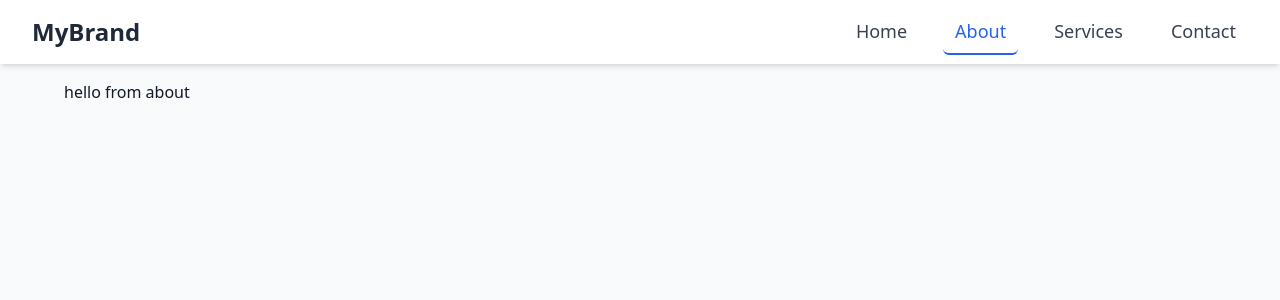
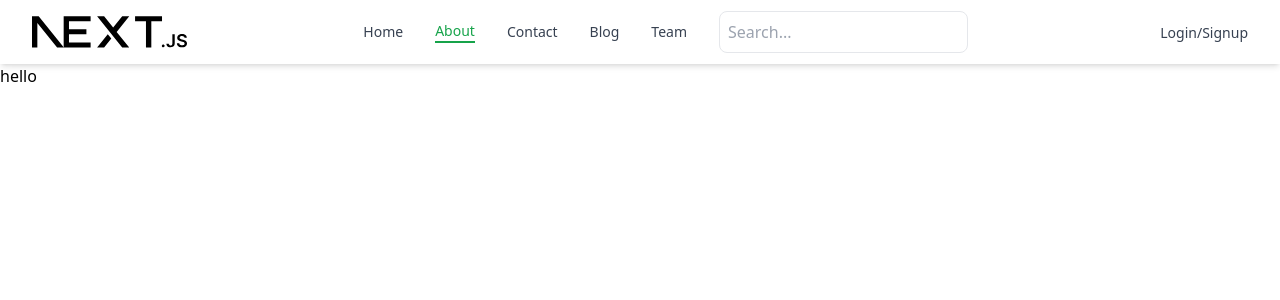
Before and after one commit to princeHrajbhar/GDG, a Next.js app: page /about in a window 1280 px wide. Shown: the top 300 px of the page. Built offline with nearby package versions, Linux system fonts and the light colour scheme.

Commit message:
landing page

```diff
--- a/app/(menu_pages)/about/page.tsx
+++ b/app/(menu_pages)/about/page.tsx
@@ -3,7 +3,7 @@ import React from 'react'
 const page = () => {
   return (
     <div>
-  <h1>hello from about</h1>
+      hello
     </div>
   )
 }
--- a/app/(menu_pages)/layout.tsx
+++ b/app/(menu_pages)/layout.tsx
@@ -1,18 +1,21 @@
+"use client";
 
 import "@/app/globals.css";
 import Navbar from "@/components/Navbar";
 
-export default function RootLayout({ children }: { children: React.ReactNode }) {
+
+export default function RootLayout({
+  children,
+}: {
+  children: React.ReactNode;
+}) {
   return (
     <html lang="en">
-      <body className="bg-gray-50 text-gray-900">
-        {/* Navbar */}
+      <body>
+        {/* Navbar and Footer will only render on the client side */}
         <Navbar />
+        <main className="pt-16">{children}</main>
 
-        {/* Page Content */}
-        <main className="pt-20 px-4 md:px-8 lg:px-16">
-          {children}
-        </main>
       </body>
     </html>
   );
--- a/app/(menu_pages)/page.tsx
+++ b/app/(menu_pages)/page.tsx
@@ -1,7 +1,9 @@
+import Landing_page from "@/components/home/Landing_page";
+
 export default function Home() {
   return (
-   <div>hello
-
+   <div>
+   <Landing_page/>
    </div>
   );
 }
--- a/components/Navbar.tsx
+++ b/components/Navbar.tsx
@@ -1,76 +1,138 @@
 "use client";
 
-import { useState } from "react";
+import React, { useState, useEffect } from "react";
 import Link from "next/link";
 import { usePathname } from "next/navigation";
-import { Menu, X } from "lucide-react";
+import Image from "next/image"; // Import Image from Next.js
 
-const NAV_ITEMS = [
-  { name: "Home", href: "/" },
-  { name: "About", href: "/about" },
-  { name: "Services", href: "/services" },
-  { name: "Contact", href: "/contact" },
-];
-
-export default function Navbar() {
-  const [isOpen, setIsOpen] = useState(false);
+const Navbar: React.FC = () => {
+  const [isVisible, setIsVisible] = useState(true);
+  const [prevScrollY, setPrevScrollY] = useState(0);
+  const [isMenuOpen, setIsMenuOpen] = useState(false);
   const pathname = usePathname();
 
+  const isActive = (path: string) => pathname === path;
+
+  useEffect(() => {
+    const handleScroll = () => {
+      const currentScrollY = window.scrollY;
+
+      if (currentScrollY > prevScrollY) {
+        // Scrolling down
+        setIsVisible(false);
+      } else {
+        // Scrolling up
+        setIsVisible(true);
+      }
+
+      setPrevScrollY(currentScrollY);
+    };
+
+    window.addEventListener("scroll", handleScroll);
+    return () => {
+      window.removeEventListener("scroll", handleScroll);
+    };
+  }, [prevScrollY]);
+
   return (
-    <nav className="bg-white shadow-md fixed w-full top-0 left-0 z-50">
-      <div className="max-w-7xl mx-auto px-4 sm:px-6 lg:px-8">
-        <div className="flex justify-between h-16 items-center">
+    <nav
+      className={`fixed top-0 w-full bg-white shadow-md z-50 transition-transform duration-300 ${isVisible ? "translate-y-0" : "-translate-y-full"}`}
+    >
+      <div className="max-w-7xl mx-auto px-4 sm:px-6 lg:px-8 flex items-center justify-between h-16">
         {/* Logo */}
-          <div className="text-2xl font-bold text-gray-800">MyBrand</div>
+        <Link href="/">
+          <Image
+            src="/next.svg" // Image path
+            alt="Logo"
+            width={40} // Set width
+            height={40} // Set height
+            className="h-10 w-auto"
+          />
+        </Link>
 
-          {/* Desktop Nav */}
-          <div className="hidden md:flex space-x-6">
-            {NAV_ITEMS.map((item) => (
+        {/* Mobile Menu Icon (Right top corner) */}
+        <div className="md:hidden flex items-center absolute right-4 top-4">
+          <button
+            onClick={() => setIsMenuOpen(!isMenuOpen)}
+            className="text-gray-700 hover:text-green-500"
+          >
+            <svg
+              xmlns="http://www.w3.org/2000/svg"
+              fill="none"
+              viewBox="0 0 24 24"
+              stroke="currentColor"
+              className="w-6 h-6"
+            >
+              <path
+                strokeLinecap="round"
+                strokeLinejoin="round"
+                strokeWidth="2"
+                d="M4 6h16M4 12h16M4 18h16"
+              />
+            </svg>
+          </button>
+        </div>
+
+        {/* Menu & Search Section */}
+        <div className="flex items-center space-x-8 w-full justify-center">
+          {/* Menu Items (Desktop) */}
+          <div className="hidden md:flex items-center space-x-8">
+            {[{ name: "Home", path: "/" }, { name: "About", path: "/about" }, { name: "Contact", path: "/contact" }, { name: "Blog", path: "/blog" }, { name: "Team", path: "/team" }].map((menu) => (
               <Link
-                key={item.href}
-                href={item.href}
-                className={`px-3 py-2 rounded-md text-lg font-medium transition-colors ${
-                  pathname === item.href
-                    ? "text-blue-600 border-b-2 border-blue-600"
-                    : "text-gray-700 hover:text-blue-500"
-                }`}
+                key={menu.name}
+                href={menu.path}
+                className={`text-sm font-medium ${isActive(menu.path) ? "text-green-600 border-b-2 border-green-600" : "text-gray-700 hover:text-green-500"}`}
               >
-                {item.name}
+                {menu.name}
               </Link>
             ))}
           </div>
 
-          {/* Mobile Menu Button */}
-          <button
-            onClick={() => setIsOpen(!isOpen)}
-            className="md:hidden p-2 text-gray-600 hover:text-gray-800 focus:outline-none"
+          {/* Search Bar (Desktop) */}
+          <div className="hidden md:block">
+            <input
+              type="text"
+              placeholder="Search..."
+              className="p-2 border rounded-lg focus:outline-none focus:ring-2 focus:ring-green-500"
+            />
+          </div>
+        </div>
+
+        {/* Login/Signup at the far right (Desktop) */}
+        <div className="ml-4 hidden md:block">
+          <Link
+            href="/auth/login"
+            className="text-sm font-medium text-gray-700 hover:text-green-500"
           >
-            {isOpen ? <X size={28} /> : <Menu size={28} />}
-          </button>
+            Login/Signup
+          </Link>
         </div>
       </div>
 
       {/* Mobile Menu */}
-      {isOpen && (
-        <div className="md:hidden bg-white border-t border-gray-200 shadow-md">
-          <div className="space-y-2 p-4">
-            {NAV_ITEMS.map((item) => (
+      <div className={`md:hidden ${isMenuOpen ? "block" : "hidden"} w-full bg-white shadow-md`}>
+        <div className="flex flex-col items-center space-y-4 py-4">
+          {[{ name: "Home", path: "/" }, { name: "About", path: "/about" }, { name: "Contact", path: "/contact" }, { name: "Blog", path: "/blog" }, { name: "Team", path: "/team" }].map((menu) => (
             <Link
-                key={item.href}
-                href={item.href}
-                onClick={() => setIsOpen(false)}
-                className={`block px-4 py-2 rounded-md text-lg transition-colors ${
-                  pathname === item.href
-                    ? "text-blue-600 bg-gray-100"
-                    : "text-gray-700 hover:bg-gray-100"
-                }`}
+              key={menu.name}
+              href={menu.path}
+              className={`text-sm font-medium ${isActive(menu.path) ? "text-green-600 border-b-2 border-green-600" : "text-gray-700 hover:text-green-500"}`}
             >
-                {item.name}
+              {menu.name}
             </Link>
           ))}
+
+          {/* Login/Signup in Mobile Dropdown */}
+          <Link
+            href="/auth/login"
+            className="text-sm font-medium text-gray-700 hover:text-green-500"
+          >
+            Login/Signup
+          </Link>
         </div>
       </div>
-      )}
     </nav>
   );
-}
+};
+
+export default Navbar;
--- /dev/null
+++ b/components/home/Landing_page.tsx
@@ -0,0 +1,98 @@
+"use client";
+
+import { useState, useEffect } from "react";
+import { motion, AnimatePresence } from "framer-motion";
+import Link from "next/link";
+
+const content = [
+  {
+    title: "Empowering Farmers with Innovation 🌱",
+    vision: "Bringing technology to the heart of agriculture",
+    description: "We help farmers adopt gduhiknjmregkdfjbdskgfuhvjkbxj mbcv   ojirdhi hr iuhi ruhsxkh ihihgzhih iuhb jfiu i smart farming techniques to improve productivity and sustainability.",
+    image: "https://encrypted-tbn0.gstatic.com/images?q=tbn:ANd9GcQILVRVa_5hG0SVILqaWJ2Rv0HqZ2thFhVmaw&s",
+    buttonText: "Learn More",
+    buttonLink: "/about",
+  },
+  {
+    title: "Sustainable Farming for a Better Future 🌾",
+    vision: "Innovative solutions for modern agriculture",
+    description: "From AI-driven analytics to precision farming, we equip farmers with the latest technologies.",
+    image: "https://images.forbesindia.com/blog/wp-content/uploads/2023/01/Agriculture-is-a-potential-solution-to-meet-food-and-climategoals.jpg",
+    buttonText: "Join Us",
+    buttonLink: "/join",
+  },
+  {
+    title: "The Future of Agriculture 🚜",
+    vision: "Merging traditional wisdom with modern science",
+    description: "We provide insights, data, and solutions to revolutionize the agricultural industry.",
+    image: "https://i.pinimg.com/736x/44/af/cc/44afcc4da4ed6700e84134ccb7fe3b09.jpg",
+    buttonText: "Get Started",
+    buttonLink: "/start",
+  },
+];
+
+export default function Home() {
+  const [index, setIndex] = useState(0);
+
+  useEffect(() => {
+    const interval = setInterval(() => {
+      setIndex((prevIndex) => (prevIndex + 1) % content.length);
+    }, 5000); // Change content every 5 seconds
+
+    return () => clearInterval(interval);
+  }, []);
+
+  return (
+    <div className="h-screen flex items-center justify-center px-6 md:px-16 bg-gray-50">
+      <div className="grid grid-cols-1 md:grid-cols-2 w-full max-w-6xl items-start md:items-center">
+        {/* Left Side - Moved Up & Shifted Right */}
+        <div className="relative flex flex-col justify-start md:justify-center text-center md:text-left -mt-16 md:-mt-28 md:ml-10">
+          <AnimatePresence mode="wait">
+            <motion.div
+              key={index}
+              className="absolute w-full"
+              initial={{ opacity: 0, x: -30 }}
+              animate={{ opacity: 1, x: 0 }}
+              exit={{ opacity: 0, x: 30 }}
+              transition={{ duration: 0.8 }}
+            >
+              <h1 className="text-3xl md:text-5xl font-bold text-green-700">{content[index].title}</h1>
+              <h2 className="text-xl md:text-2xl font-semibold text-gray-700 mt-2">{content[index].vision}</h2>
+              <p className="text-gray-600 mt-4">{content[index].description}</p>
+
+              <Link href={content[index].buttonLink}>
+                <motion.button
+                  className="mt-6 bg-green-600 text-white px-6 py-3 rounded-lg text-lg font-semibold transition hover:bg-green-700"
+                  whileHover={{ scale: 1.05 }}
+                  whileTap={{ scale: 0.95 }}
+                >
+                  {content[index].buttonText}
+                </motion.button>
+              </Link>
+            </motion.div>
+          </AnimatePresence>
+        </div>
+
+        {/* Right Side - Adjusted Bottom Margin */}
+        <div className="relative flex justify-center items-center mb-8 md:mb-12">
+          <AnimatePresence mode="wait">
+            <motion.div
+              key={index}
+              className="absolute w-80 h-80 md:w-[450px] md:h-[450px] rounded-full overflow-hidden border-8 border-green-500 shadow-lg"
+              initial={{ opacity: 0, scale: 0.8 }}
+              animate={{ opacity: 1, scale: 1 }}
+              exit={{ opacity: 0, scale: 0.8 }}
+              transition={{ duration: 0.8 }}
+            >
+              <img
+                src={content[index].image}
+                alt="Agriculture"
+                className="w-full h-full object-cover"
+              />
+            </motion.div>
+          </AnimatePresence>
+        </div>
+      </div>
+    </div>
+  );
+}
--- a/package.json
+++ b/package.json
@@ -9,6 +9,7 @@
     "lint": "next lint"
   },
   "dependencies": {
+    "framer-motion": "^12.6.2",
     "lucide-react": "^0.485.0",
     "next": "15.1.7",
     "react": "^19.0.0",
```
Also changed, not shown: 1 other file (tests, documents, lock files or other folders). Lines whose indentation alone changed are shown as unchanged.
